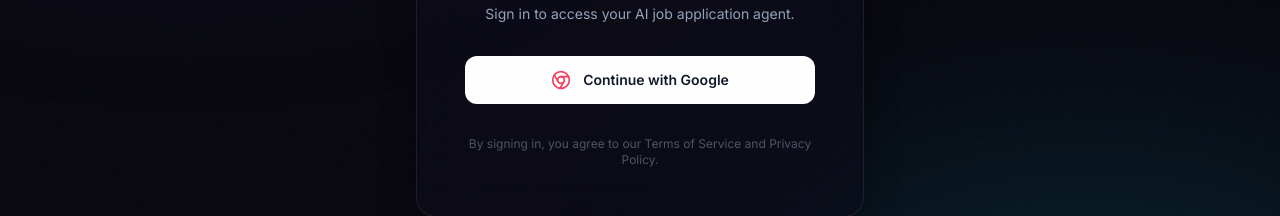
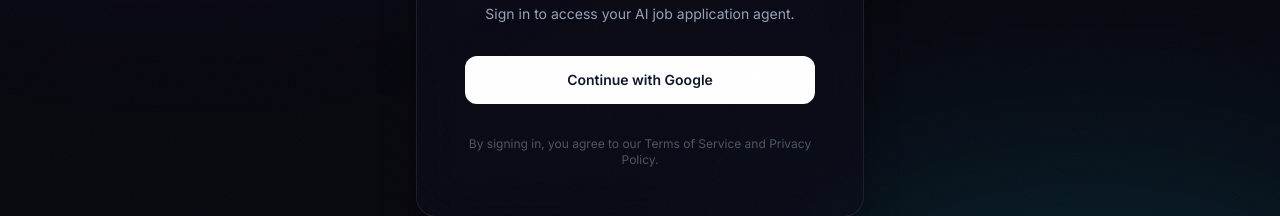
Before and after one commit to ravichandrareddy2712-bit/Fill_My_Job, a Next.js app: page /login in a window 1280 px wide. Shown: the part 380-596 px from the top of the page. Built offline with nearby package versions, Linux system fonts and the light colour scheme.

Commit message:
fix: resolve Vercel build syntax errors and missing lucide icon

```diff
--- a/src/app/dashboard/page.tsx
+++ b/src/app/dashboard/page.tsx
@@ -253,10 +253,6 @@ export default function DashboardPage() {
 
   return (
     <div className="p-6">
-
-      {/* Toast */}
-      <AnimatePresence>
-
           {/* ─── START APPLYING HERO ─── */}
           <motion.div initial={{ opacity: 0, y: 20 }} animate={{ opacity: 1, y: 0 }} className="mb-6">
             <div className="relative overflow-hidden rounded-2xl border border-white/8"
--- a/src/app/login/page.tsx
+++ b/src/app/login/page.tsx
@@ -3,7 +3,7 @@
 import { useEffect, useState } from 'react'
 import { useRouter } from 'next/navigation'
 import { motion } from 'framer-motion'
-import { BrainCircuit, Chrome, Loader2 } from 'lucide-react'
+import { BrainCircuit, Loader2 } from 'lucide-react'
 import { supabase } from '@/lib/supabaseClient'
 import { getProfile } from '@/lib/supabase'
 
@@ -108,7 +108,6 @@ export default function LoginPage() {
             <Loader2 className="w-5 h-5 animate-spin" />
           ) : (
             <>
-              <Chrome className="w-5 h-5 text-rose-500" />
               Continue with Google
             </>
           )}
```
